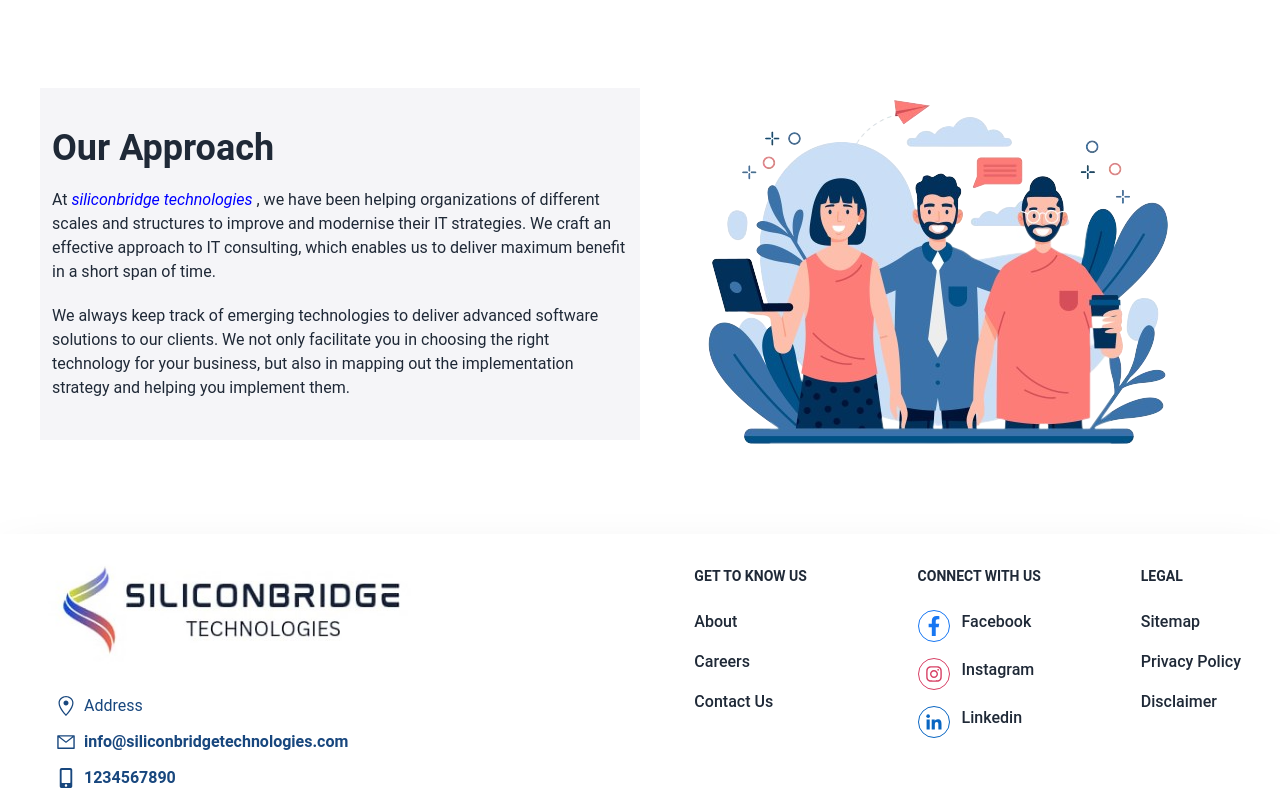
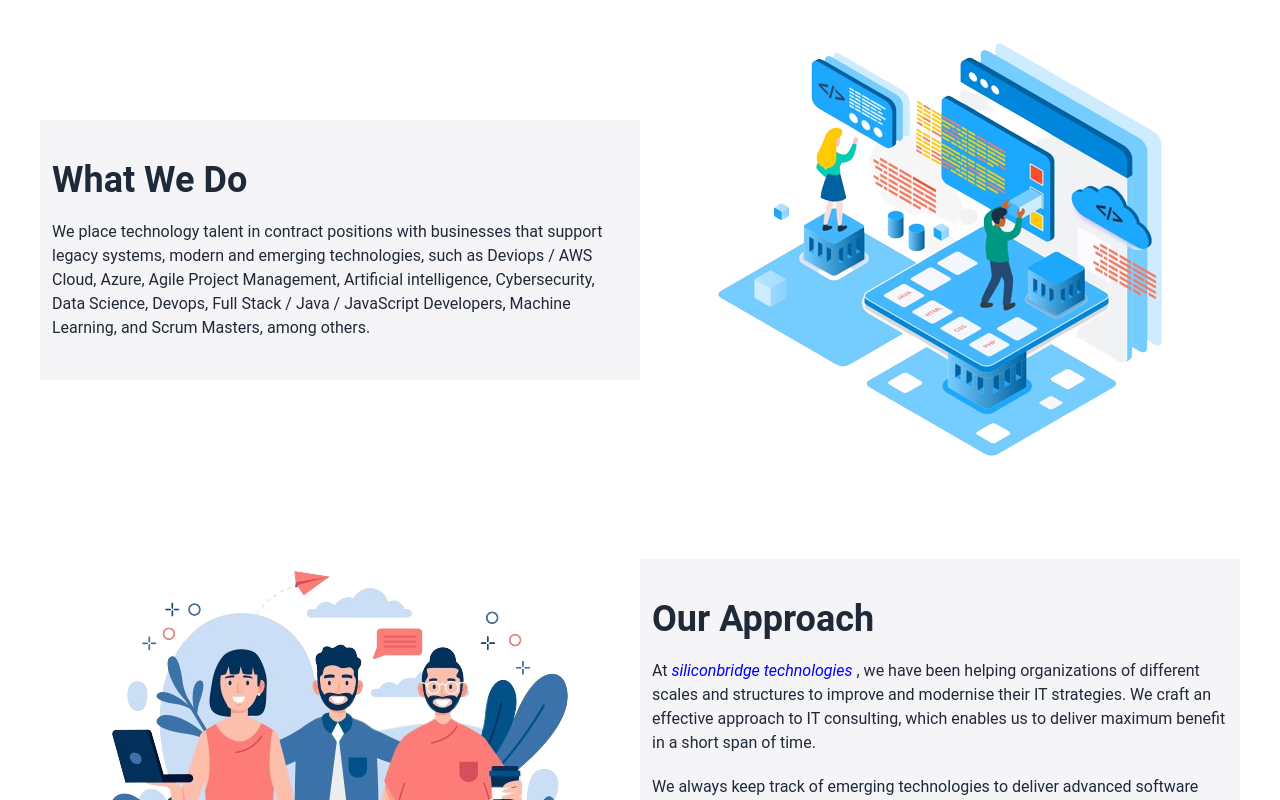
Before and after one commit to Ankush8950/mindtech2, a React (Create React App) app: page /about-us in a window 1280 px wide. Shown: the part 900-1700 px from the top of the page. Built offline with nearby package versions, Linux system fonts and the light colour scheme.

Commit message:
added some pages

```diff
--- a/src/components/About/About.js
+++ b/src/components/About/About.js
@@ -2,6 +2,7 @@ import React from "react";
 import { Link } from "react-router-dom";
 import AboutTopImage from "../Image/sub-header.jpg";
 import Our_Approuch from "../Image/our_approch-preview.png"
+import whatwedo from "../Image/whatwedo.png"
 import TeamWork from "../Image/teamwork-web-concept.avif"
 
 
@@ -33,7 +34,24 @@ const About = () => {
           </Link>
         </div>
       </div>
+
+
       <div className="flex flex-col-reverse md:flex-row items-center justify-between pl-10 pr-10">
+
+        <div className="md:w-1/2 bg-gray pt-10 pb-10 p-3">
+          <h1 className="font-bold text-4xl">What We Do</h1>
+          <p className="font-normal text-base pt-5">
+          We place technology talent in contract positions with businesses that support legacy systems, modern and emerging technologies, such as Deviops / AWS Cloud, Azure, Agile Project Management, Artificial intelligence, Cybersecurity, Data Science, Devops, Full Stack / Java / JavaScript Developers, Machine Learning, and Scrum Masters, among others.
+            </p>
+        </div>
+        <div className="md:w-1/2 flex items-center justify-center">
+          <img src={whatwedo} alt="" />
+        </div>
+      </div>
+       <div className="flex flex-col md:flex-row items-center justify-between pl-10 pr-10">
+       <div className="md:w-1/2 flex items-center justify-center">
+          <img src={Our_Approuch} alt="" />
+        </div>
         <div className="md:w-1/2 bg-gray pt-10 pb-10 p-3">
           <h1 className="font-bold text-4xl">Our Approach</h1>
           <p className="font-normal text-base pt-5">
@@ -48,9 +66,7 @@ const About = () => {
             choosing the right technology for your business, but also in mapping
             out the implementation strategy and helping you implement them.</p>
         </div>
-        <div className="md:w-1/2 flex items-center justify-center">
-          <img src={Our_Approuch} alt="" />
-        </div>
+
       </div>
     </div>
   );
--- a/src/components/IndustriesSection/IndustriesSection.js
+++ b/src/components/IndustriesSection/IndustriesSection.js
@@ -2,16 +2,38 @@ import React from 'react'
 import './IndustriesSection.css'
 import IndustryCard from './IndustryCard/IndustryCard'
 import IndustryData from './IndustryData'
+import ABoutImg from "../Image/about-us.png"
+import { Link } from 'react-router-dom'
 
 
 const IndustriesSection = () => {
   return (
     <>
+    <div>
+
     <div className="IndustriesSection_container pb-10">
     {IndustryData.map( (elm, index) => {
       return <IndustryCard data={elm} key={index}/>
     })}
     </div>
+
+    <div className='p-10 font-roboto mt-10 mb-20 '>
+      {/* <h1 className='text-center font-bold text-3xl'>About Us</h1> */}
+      <div className='flex w-full mt-10 shadow-xl rounded p-10'>
+      <div className='1/2 flex items-center justify-center'>
+        <img className='w-2/3' src={ABoutImg} alt="" />
+      </div>
+       <div className='w-1/2 pl-5 space-y-3'>
+         <h1 className='font-semibold text-xl capitalize text-[#04789D]'>who we are </h1>
+        <p className='font-medium text-base pt-5'>At Silicon Bridge Technologies, we are the architects of possibility, the creators of innovation, and the catalysts for change.Established in 2018 in the thriving hub of Bengaluru, we have emerged as a dynamic force in the realm of Information Technology services and consulting, specializing in serving the distinct needs of storage, server, and semiconductor companies.Our identity is rooted in our founding values, our unwavering commitment, and our relentless pursuit of excellence.</p>
+        <Link to="/about-us" >
+          <button className='border border-[#04789D] pl-5 pr-5 pb-1 pt-1 font-medium text-[#04789D] text-base mt-5'>Learn More</button>
+        </Link>
+       </div>
+      </div>
+    </div>
+    </div>
+
     </>
   )
 }
--- a/src/components/Navbar/Navbar.js
+++ b/src/components/Navbar/Navbar.js
@@ -71,7 +71,7 @@ const Navbar = () => {
                 <h1 className="border-b pb-3 pl-4 font-medium text-base text-[#04789D]">Development</h1>
                     <div className="mt-2">
                       <li className="text-[#04789D]">
-                  <Link to='/app-development'>App Development</Link>
+                  <Link to='/app-development'>Qa Automation</Link>
                 </li>
                 {/* <li>
                   <Link to=''>Item 2</Link>
```
Also changed, not shown: src/components/Image/about-us.png (added), src/components/Image/whatwedo.png (added).
